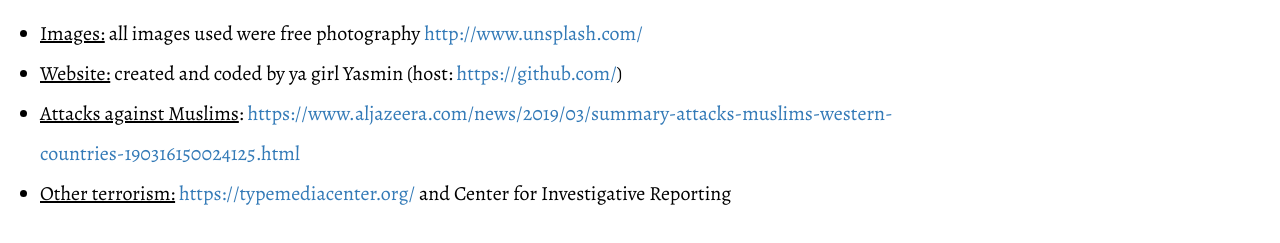
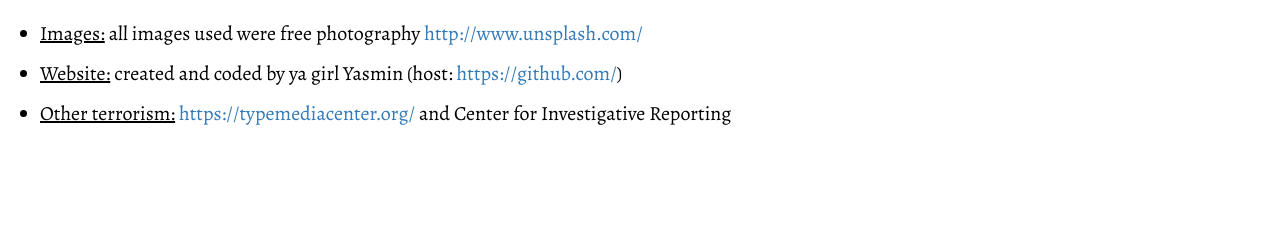
Before and after one commit to yasminanshoor/Islam-Means-Peace, a plain HTML site: page references.html in a window 1280 px wide. Shown: the part 131-374 px from the top of the page. Drawn offline with nearby package versions, Linux system fonts and the light colour scheme; a script that the page names is missing; a web font is replaced by a local one.

Commit message:
took out reference
"

```diff
--- a/references.html
+++ b/references.html
@@ -34,7 +34,6 @@
       <li> <u>Images:</u> all images used were free photography
       <a target= _blank href="http://www.unsplash.com/">http://www.unsplash.com/</a>
       <li> <u>Website:</u> created and coded by ya girl Yasmin (host: <a target= _blank href="https://github.com/"> https://github.com/</a>) </li>
-      <li> <u>Attacks against Muslims</u>:<a target= _blank href="https://bit.ly/2YScddA"> https://www.aljazeera.com/news/2019/03/summary-attacks-muslims-western-countries-190316150024125.html</a>
       <li> <u>Other terrorism:</u> <a target= _blank href="https://typemediacenter.org/"> https://typemediacenter.org/</a> and Center for Investigative Reporting
 
  </li>
```
